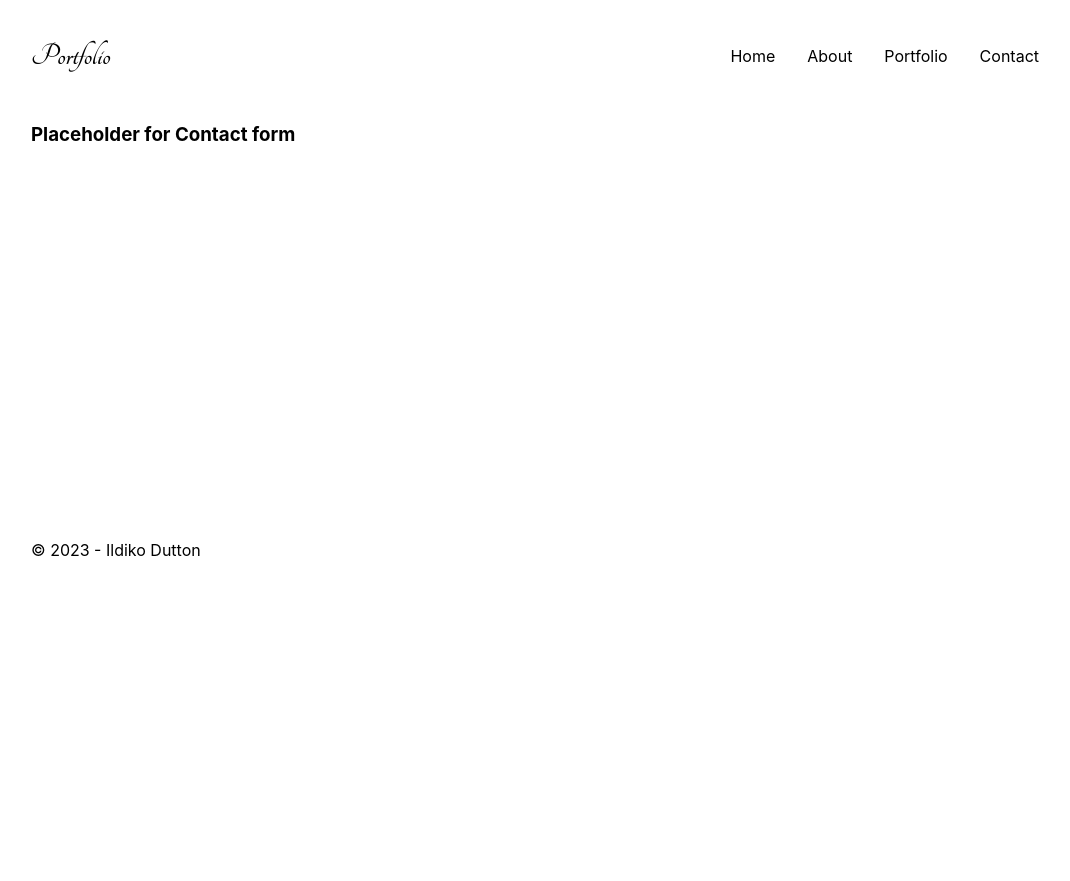
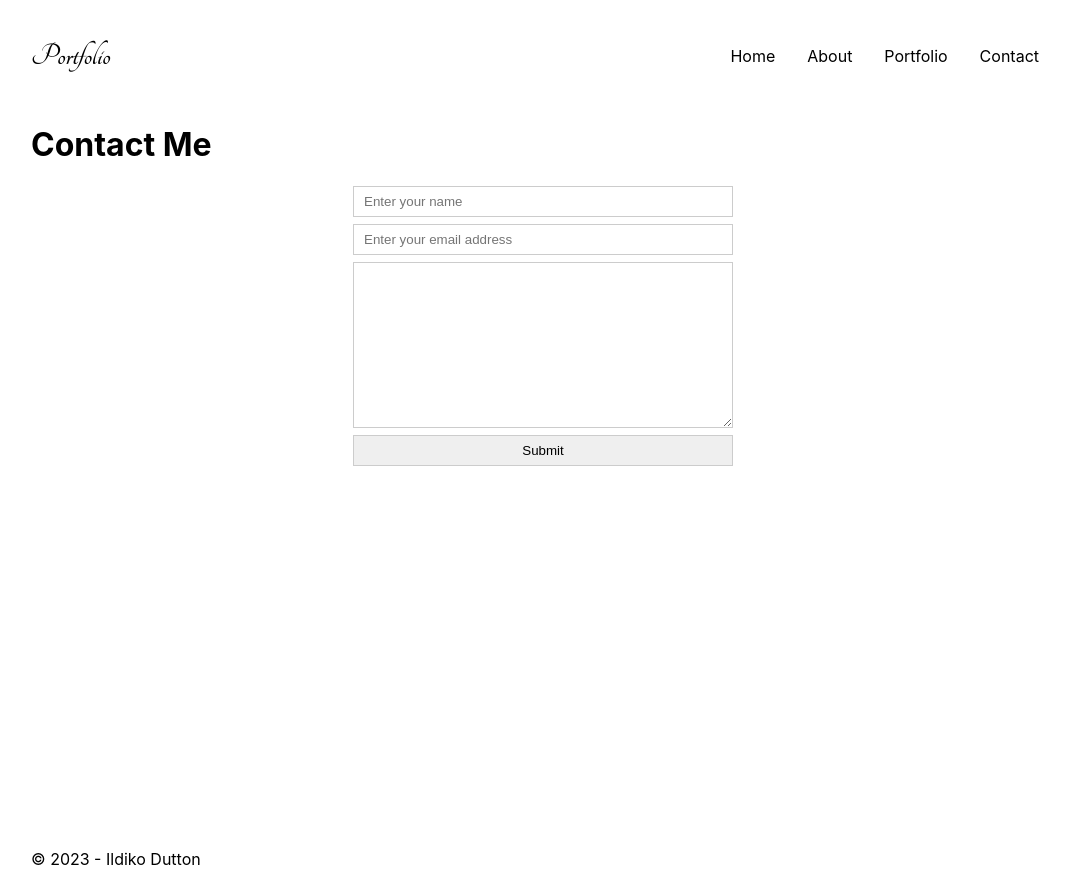
Before and after one commit to IldDtn/React-portfolio, a React (Create React App) app: page /contact in a window 1280 px wide. Shown: the whole page, without its empty margins (97-1167 px from the left). Before the commit the page ends 800 px from the top, so only its background shows below. Built offline with nearby package versions, Linux system fonts and the light colour scheme; a web font is replaced by a local one.

Commit message:
Contact form added

```diff
--- a/src/App.js
+++ b/src/App.js
@@ -7,6 +7,7 @@ import Footer from "./components/Footer";
 import css from "./pages/Portfolio/Portfolio.css"
 import css2 from "./pages/Landing/Landing.css"
 import css3 from "../src/components/Header.css"
+import css4 from "./pages/Contact/Contact.css"
 
 // data imports
 import projectsData from "./components/projects.json"
--- a/src/pages/Contact/Contact.css
+++ b/src/pages/Contact/Contact.css
@@ -0,0 +1,12 @@
+form {
+    width: 380px;
+    display:flex;
+    flex-direction: column;
+    margin: 0 auto;
+}
+
+form > * {
+    padding: 7px 10px;
+    margin-bottom: 7px;
+    border: 1px solid #ccc;
+}
--- a/src/pages/Contact/Contact.js
+++ b/src/pages/Contact/Contact.js
@@ -1,7 +1,14 @@
 function Contact () {
     return (
         <>
-          <h3> Placeholder for Contact form</h3>
+          <h1> Contact Me</h1>
+
+          <form>
+            <input type='text' placeholder="Enter your name" />
+            <input type='text' placeholder="Enter your email address" />
+            <textarea placeholder="Enter your message" cols='30' rows='10'> </textarea>
+            <button> Submit </button>
+          </form>
 
 
 
```
